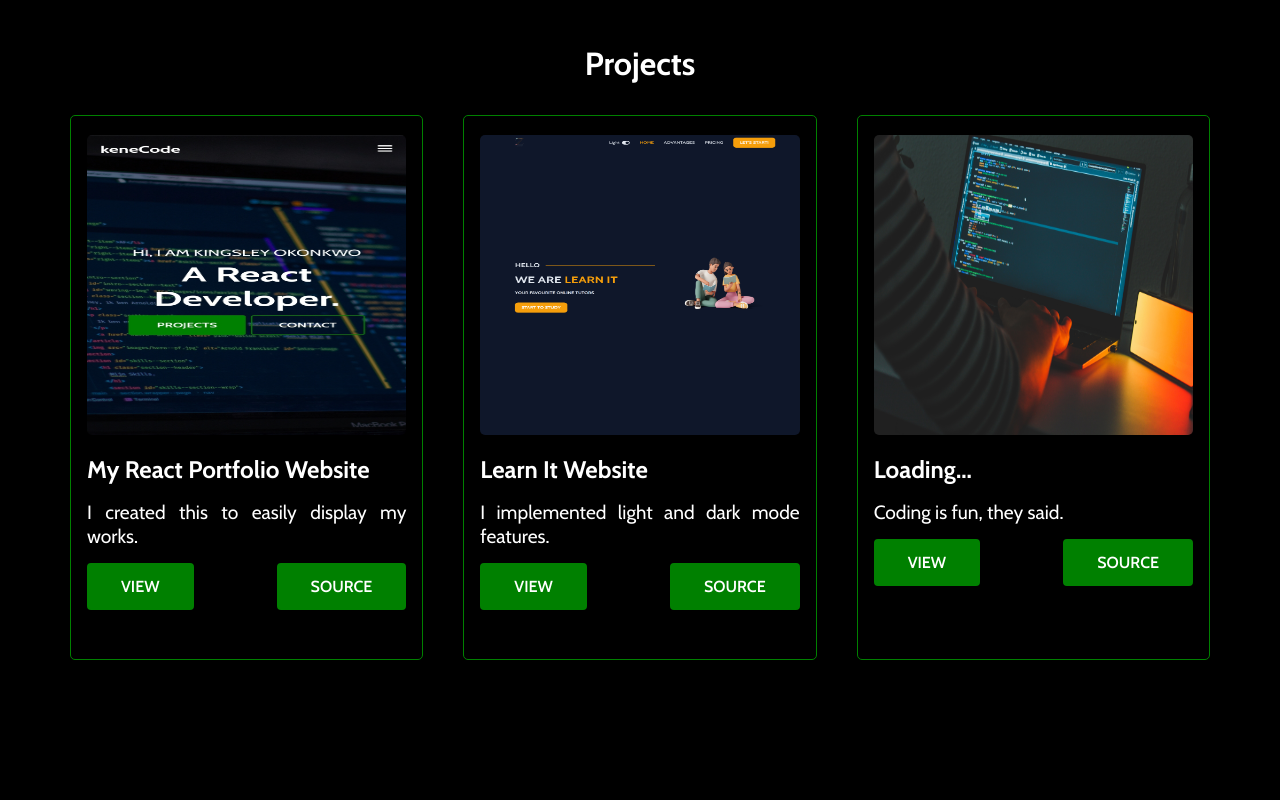
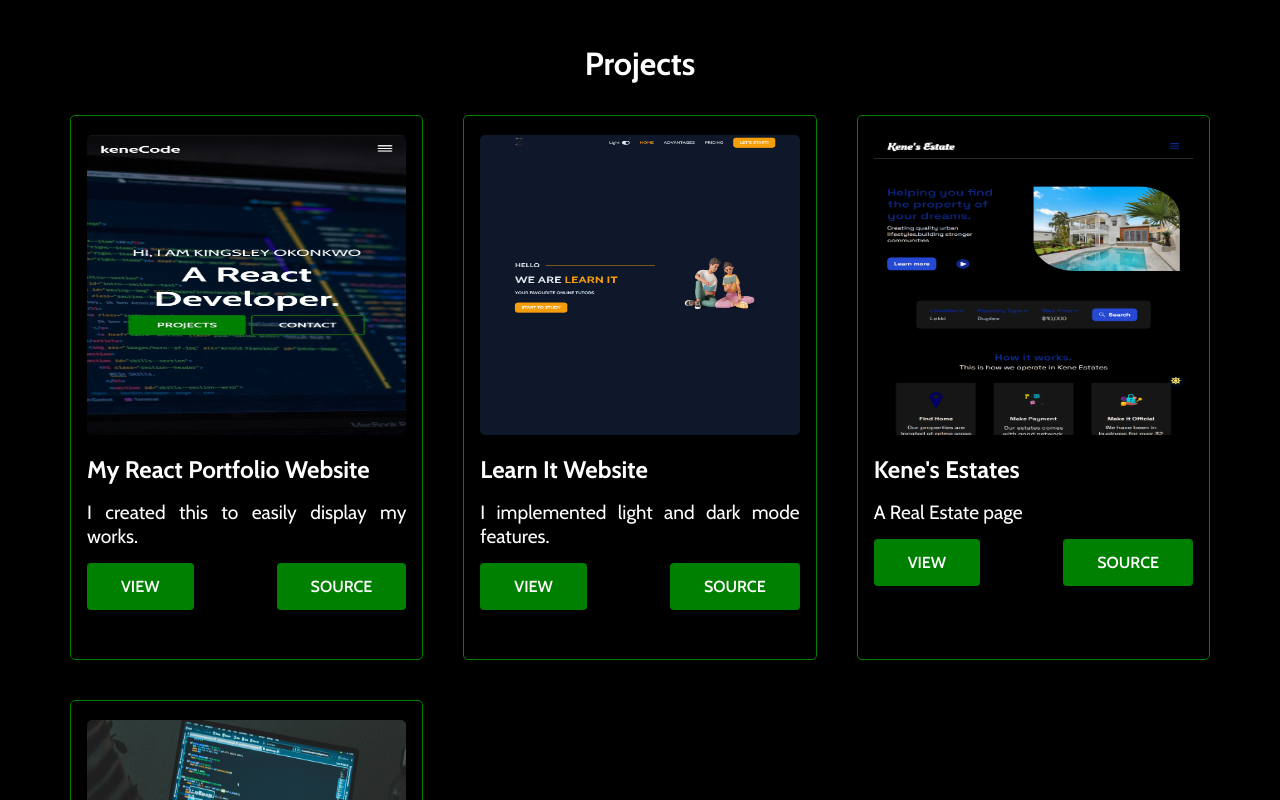
Before and after one commit to kingsleyokonkwo/my-portfolio, a React (Create React App) app: page / in a window 1280 px wide. Shown: the part 820-1620 px from the top of the page. Built offline with nearby package versions, Linux system fonts and the light colour scheme.

Commit message:
modified

```diff
--- a/src/components/ProjectCard.js
+++ b/src/components/ProjectCard.js
@@ -4,7 +4,9 @@ import "./ProjectCard.css"
 export default function ProjectCard(props) {
     return(
                 <div className="project--card">
-                    <img src={props.imgsrc} alt="display of my work" />
+                    <a href={props.view} >
+                        <img src={props.imgsrc} alt="display of my work" />
+                    </a>
                     <h2 className="project--title">{props.title}</h2>
                     <div className="project--details">
                         <p>{props.text}</p>
--- a/src/components/WorkCardData.js
+++ b/src/components/WorkCardData.js
@@ -1,6 +1,7 @@
 import portfolio from "../images/Portfolio-img.jpg"
 import pro2 from "../images/Loading.jpg"
 import Learnit from "../images/Landing-page.png"
+import estate from "../images/Estates.png"
 
 const ProjectCardData = [
     {
@@ -20,11 +21,19 @@ const ProjectCardData = [
     },
 
     {
+        imgsrc: estate,
+        title: "Kene's Estates",
+        text: "A Real Estate page",
+        view: "https://kingsleyokonkwo.github.io/kene-s-estates/",
+        source: "https://github.com/kingsleyokonkwo/Learn-It-web"
+    },
+
+    {
         imgsrc: pro2,
         title: "Loading...",
         text: "Coding is fun, they said.",
         view: "https://kingsleyokonkwo.github.io/my-portfolio/",
-        source: "https://kingsleyokonkwo.github.io/my-portfolio/"
+        source: "https://github.com/kingsleyokonkwo/kene-s-estates"
     }
 ]
 
```
Also changed, not shown: src/images/Estates.png (added).
